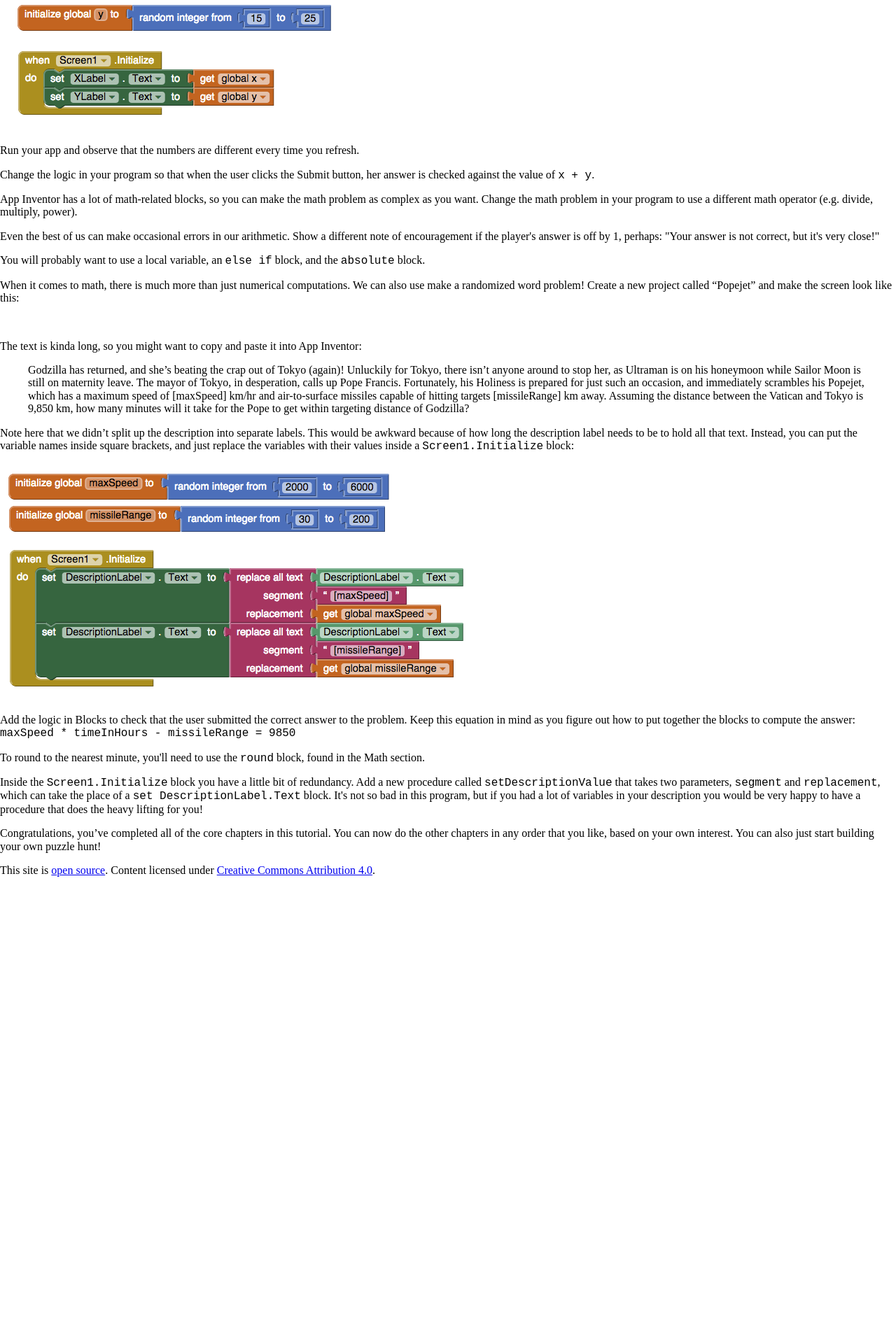
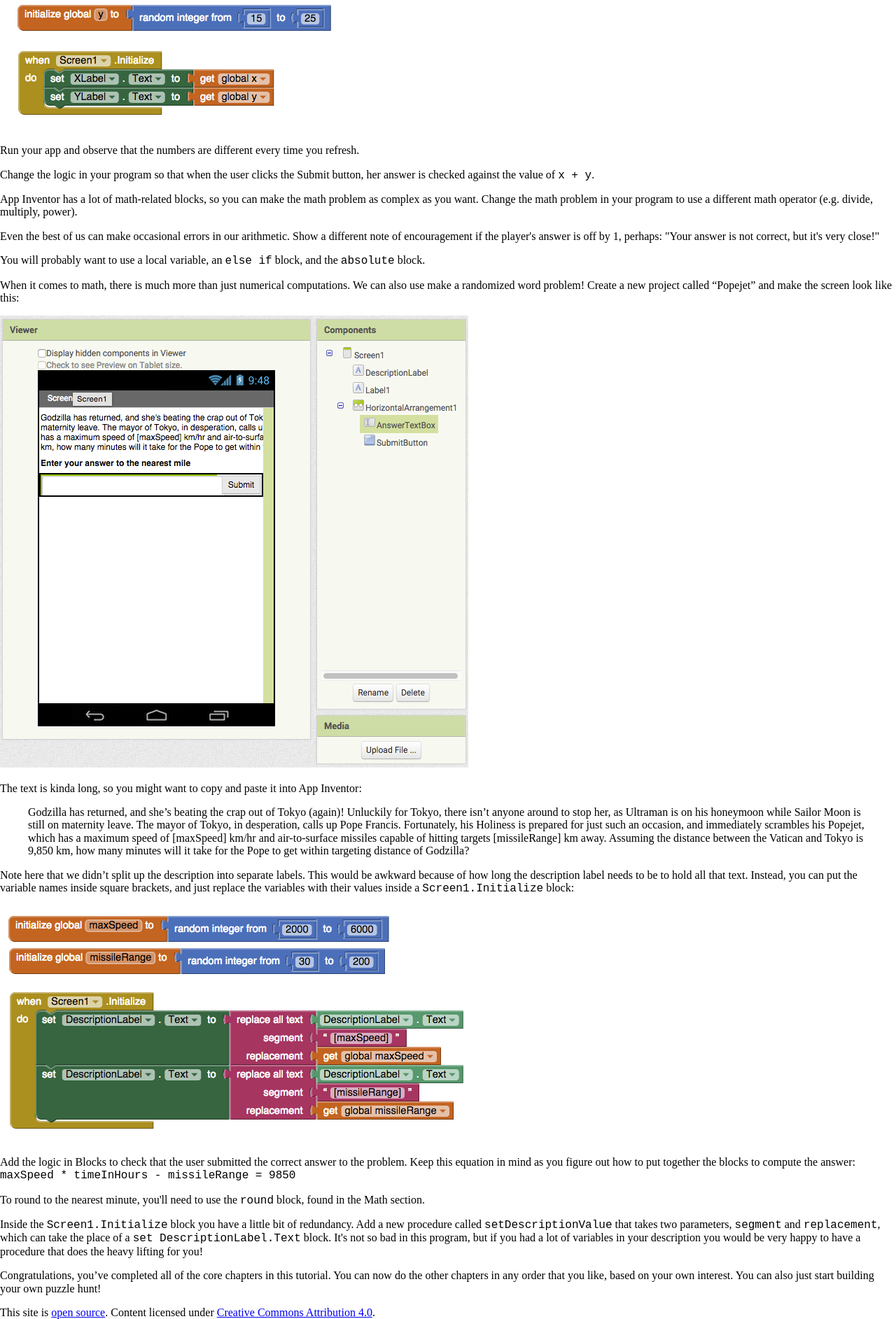
Before and after one commit to feihong/mobile-app-tutorial-old, a Jekyll site: the page built from math/index.md, in a window 1280 px wide. Shown: the part 1645-3530 px from the top of the page at 70% size. Built offline with Jekyll 4.4.1, drawn with Linux system fonts in a browser that asks for light colours; nearby versions of some CDN libraries; library files that are not in the unit come from our copies; before the commit the page ends 2898 px from its top, so only the background shows below that.

Commit message:
Fix image url

```diff
--- a/math/index.md
+++ b/math/index.md
@@ -36,7 +36,7 @@ Run your app and observe that the numbers are different every time you refresh.
 
 When it comes to math, there is much more than just numerical computations. We can also use make a randomized word problem! Create a new project called "Popejet" and make the screen look like this:
 
-![]({{ site.baseurl }}/math/popejet-designer.png)
+![]({{ site.baseurl }}/img/math/popejet-designer.png)
 
 The text is kinda long, so you might want to copy and paste it into App Inventor:
 
```
